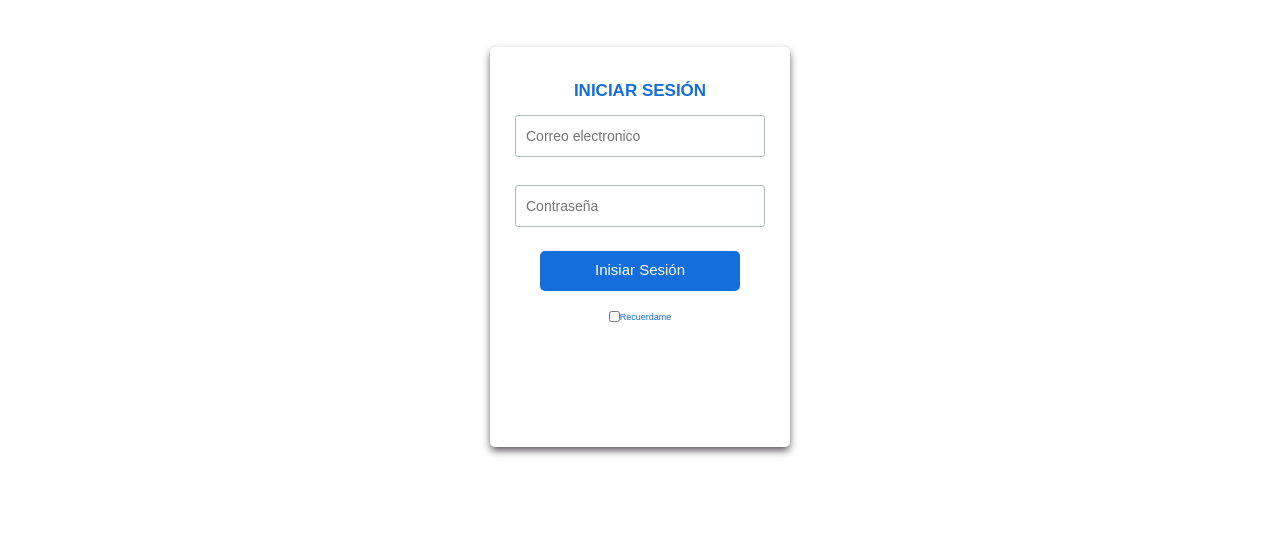
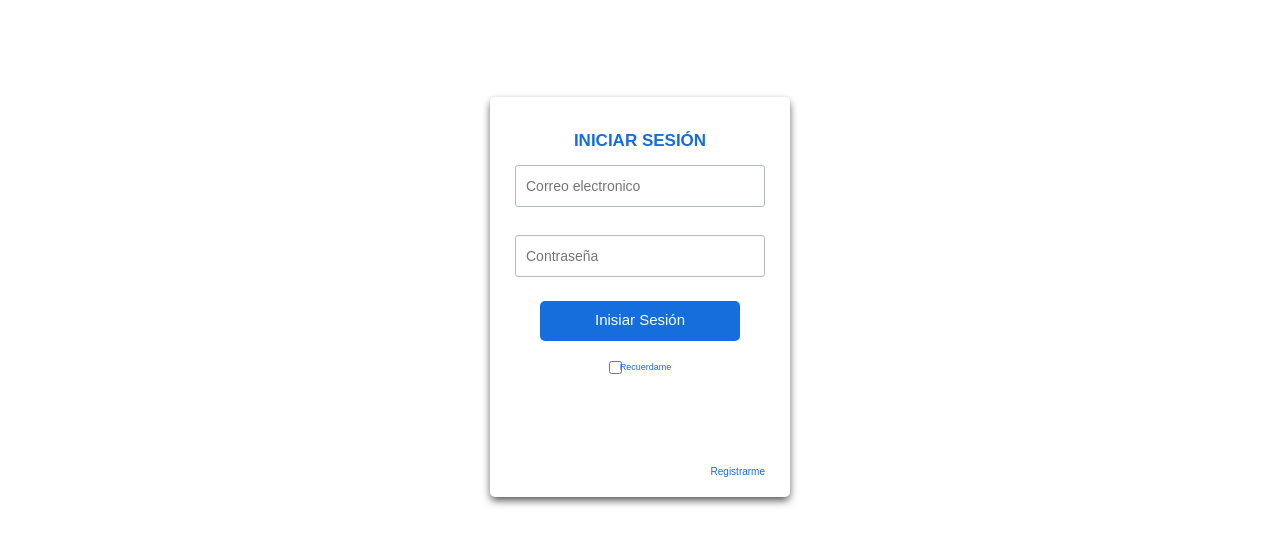
Before and after one commit to BsMonterroso/ZEONBETA, a plain HTML site: page login.html in a window 1280 px wide. Shown: the part 94-638 px from the top of the page. Drawn offline with Linux system fonts and the light colour scheme.

Commit message:
CORRECCIONES DE LOGIN Y REGISTRO
se coloco la sección de registrar en la sección de login,

se enlaso el css de registro al html de registro.

```diff
--- a/css/general.css
+++ b/css/general.css
@@ -14,6 +14,8 @@
 .body{
     width: 1200px;
     margin: auto;
+    margin-top: 10em;
+    margin-bottom: 10em;
     font-size: 10px;
 }
 .linea{
--- a/css/login.css
+++ b/css/login.css
@@ -67,11 +67,6 @@
     margin-top: 1em;
 }
 
-.rm_estiloCheck{
-    width: 100%;
-    height: 100%;
-}
-
 .rm_cajaCheck label{
     display: inline-block;
     margin-top: 0em;
@@ -85,6 +80,16 @@
     height: 1.1em;
 }
 
+.rm_cajaRegistrar{
+    padding-bottom: 2em;
+    text-align: end;
+}
+
+.rm_cajaRegistrar > a{
+    color: var(--colorBase);
+    text-decoration: none;
+}
+
 @media only screen and (max-width: 1360px) {
 
     .rm_login{
--- a/css/registro.css
+++ b/css/registro.css
@@ -4,15 +4,13 @@
     margin-top: 50px;
 
     /*------------------------*/
-    font-size: 12px; /*<---- TAMAÑO GENERAL DEL LOGIN*/
+    font-size: 15px; /*<---- TAMAÑO GENERAL DEL LOGIN*/
     width: 30em;
     height: 40em;
     border-radius: 5px;
     padding: 0px 2.5em 0px 2.5em;
     box-sizing: border-box;
 
-    -webkit-box-shadow: 0px 4px 9px -1px rgba(71,67,71,1);
-    -moz-box-shadow: 0px 4px 9px -1px rgba(71,67,71,1);
     box-shadow: 0px 4px 9px -1px rgba(71,67,71,1);
 
     display: flex;
--- a/login.html
+++ b/login.html
@@ -4,6 +4,7 @@
 
     <head>
         <meta charset="utf-8">
+        <link rel="stylesheet" href="css/general.css">
         <link rel="stylesheet" href="css/estilos.css">
         <link rel="stylesheet" href="css/login.css">
 
@@ -51,10 +52,11 @@
                 </botton>
                 <div class="rm_cajaCheck">
                     <div class="rm_check">
-                        <input type="checkbox" id="rm_check" class="rm_estiloCheck">
+                        <input type="checkbox" id="rm_check">
                     </div>
                     <label>Recuerdame</label>
                 </div>
+                <div class="rm_cajaRegistrar"><a href="registro.html">Registrarme</a></div>
             </div>
 
         </div>
```
Also changed, not shown: perfil.html (+1 -1 lines), registro.html (+2 -1 lines).
